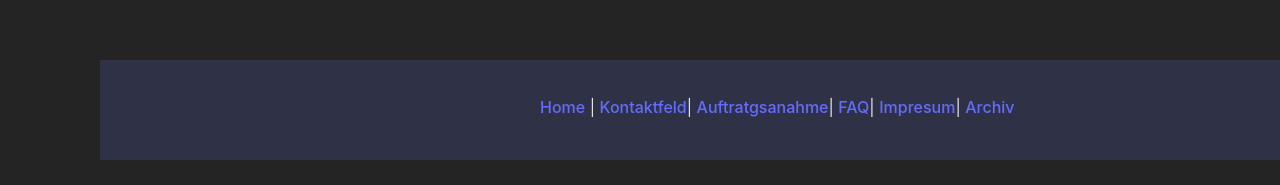
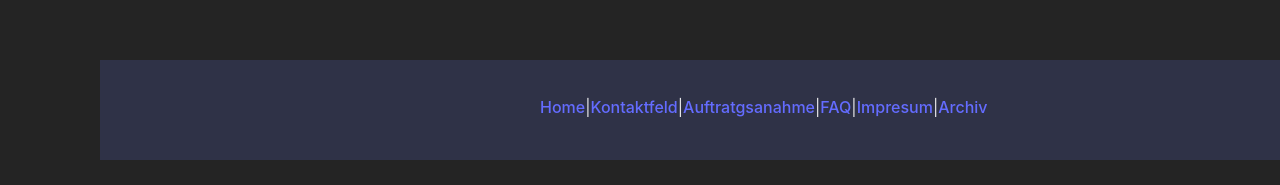
Before and after one commit to zeck55/AP, a Svelte app in the folder myapp/: page / in a window 1280 px wide. Shown: the part 165-350 px from the top of the page. Built offline with nearby package versions, Linux system fonts and the light colour scheme.

Commit message:
bullshit

```diff
--- a/myapp/src/App.svelte
+++ b/myapp/src/App.svelte
@@ -9,6 +9,8 @@
 
 
 export let menu = 1;
+
+
 </script>
 
 <main>
@@ -57,9 +59,3 @@ export let menu = 1;
 
 
 </main>
-
-<style>
- ul li {
-  display: inline;
- }
-</style>
--- a/myapp/src/app.css
+++ b/myapp/src/app.css
@@ -75,6 +75,10 @@ button:focus-visible {
   position: absolute;
   bottom:500px;
   left:500px;
+  display: flex;
+  padding: auto;
+
+
 
 }
 #buttonFaq{
@@ -133,3 +137,7 @@ top: 100px;
   position: relative;
   top:20px;
 }
+ul li{
+
+  display: inline-flex;
+}
```
